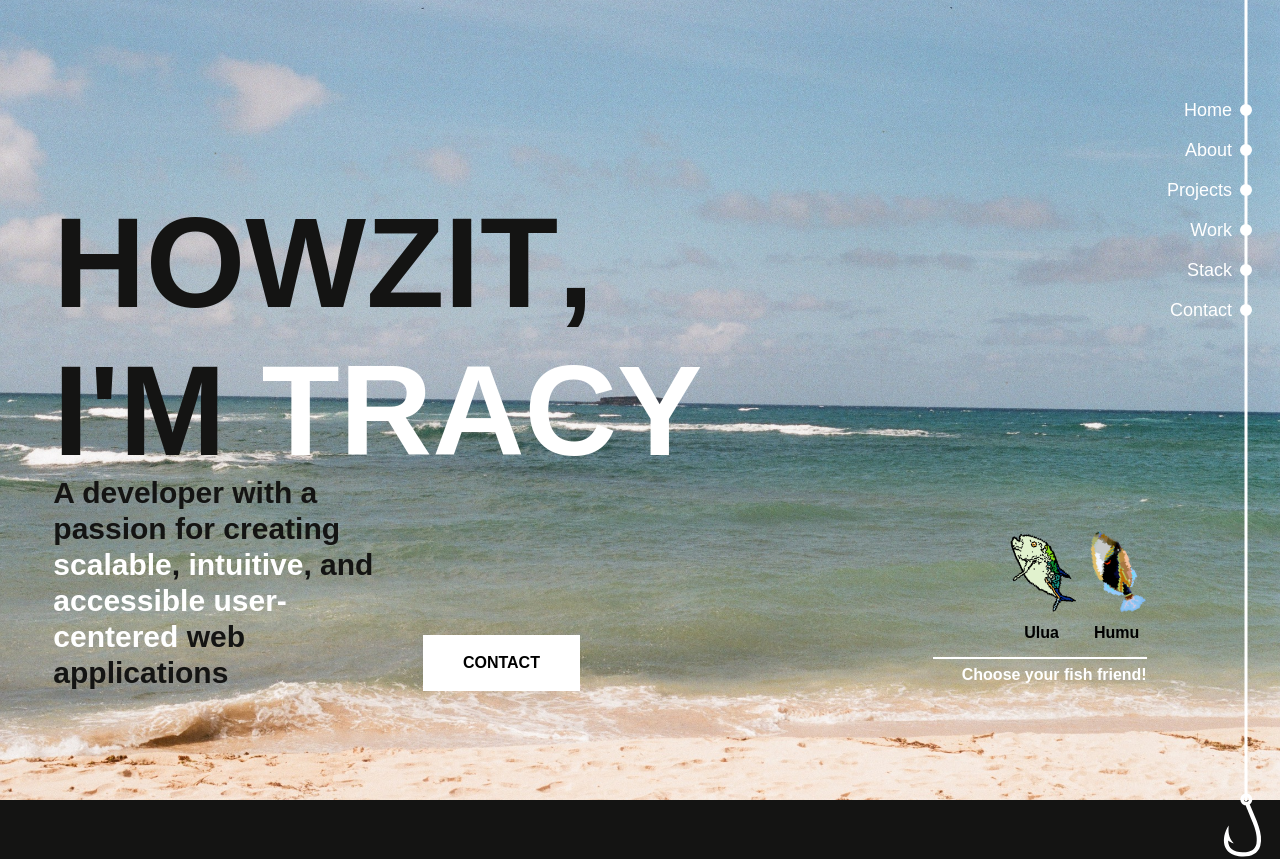
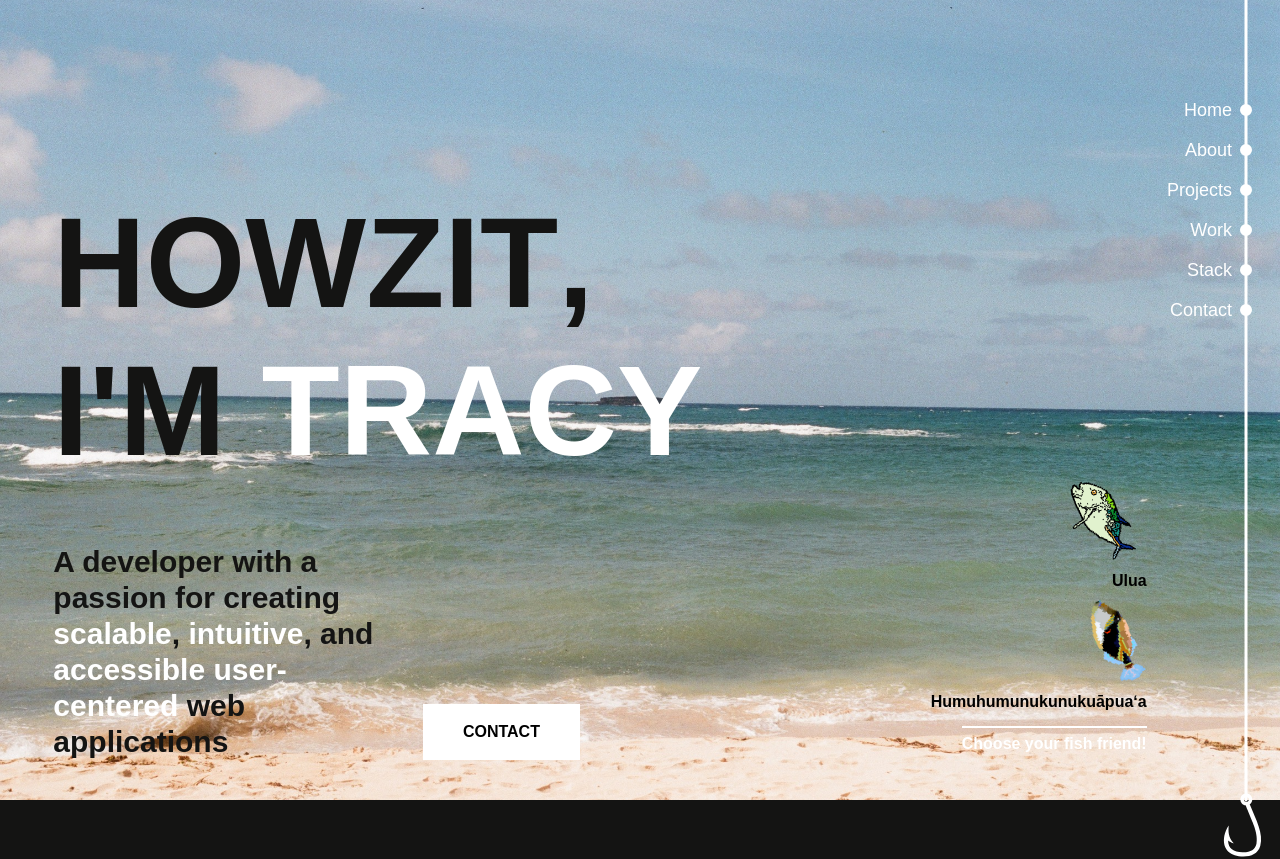
Before and after one commit to tracytnb/tracytnb-portfolio, a Next.js app: page / in a window 1280 px wide. Shown: the top 859 px of the page. Built offline with nearby package versions, Linux system fonts and the light colour scheme; a web font is replaced by a local one.

Commit message:
Updated text of fish and other UI changes

```diff
--- a/app/page.tsx
+++ b/app/page.tsx
@@ -66,7 +66,7 @@ export default function Home() {
           className="z-0 object-cover object-center"
         />
         <div
-          className="pointer-events-none absolute inset-x-0 top-0 z-1 h-36 bg-linear-to-b from-background to-transparent sm:h-44 md:h-52"
+          className="pointer-events-none absolute inset-x-0 -top-5 z-1 h-36 bg-linear-to-b from-background to-transparent/50 sm:h-44 md:h-80"
           aria-hidden
         />
         <Contact />
--- a/app/pages/Contact.tsx
+++ b/app/pages/Contact.tsx
@@ -25,7 +25,7 @@ const Contact = () => {
               height={300}
             />
             <div className="flex flex-col gap-6 md:w-3/5 lg:w-2/5 md:px-5 pr-20">
-              <p className="text-white/90 text-lg lg:text-[1.2vw] leading-5 sm:leading-5 md:leading-snug">
+              <p className="text-foreground text-lg lg:text-[1.2vw] leading-5 sm:leading-5 md:leading-snug">
                 Based in{" "}
                 <span className="text-white font-bold text-lg sm:text-lg md:text-lg lg:text-[1.1vw]">
                   Honolulu, HI
@@ -35,7 +35,7 @@ const Contact = () => {
                 contributing my own perspective and skills.
               </p>
 
-              <p className="text-white/85 text-lg lg:text-[1.2vw]  leading-5 sm:leading-5 md:leading-snug">
+              <p className="text-foreground text-lg lg:text-[1.2vw] leading-5 sm:leading-5 md:leading-snug">
                 I’m committed to developing software that is both practical and
                 engaging to use, with a strong focus on user experience and
                 thoughtful design. I delight in finding creative ways to solve
--- a/app/pages/Header.tsx
+++ b/app/pages/Header.tsx
@@ -199,11 +199,11 @@ const Header = () => {
           </motion.div>
 
           <div className="hidden gap-1 w-2/8 ml-auto mt-auto pr-20 md:block">
-            <div className="text-right">
+            <div className="text-right flex flex-col items-end">
               <button
                 type="button"
                 aria-pressed={cursor === "ulua"}
-                className="font-bold text-black hover:scale-110 transition-all duration-300"
+                className="font-bold text-black hover:scale-110 transition-all duration-300 flex flex-col items-end"
                 onClick={() => handleCursorChange("ulua")}
               >
                 <Image
@@ -218,7 +218,7 @@ const Header = () => {
               <button
                 type="button"
                 aria-pressed={cursor === "humu"}
-                className="font-bold text-black hover:scale-110 transition-all duration-300"
+                className="font-bold text-black hover:scale-110 transition-all duration-300 flex flex-col items-end"
                 onClick={() => handleCursorChange("humu")}
               >
                 <Image
@@ -227,7 +227,7 @@ const Header = () => {
                   width={60}
                   height={60}
                 />
-                <span className="text-black">Humu</span>
+                <span className="text-black">Humuhumunukunukuāpuaʻa</span>
               </button>
 
               <div className="ml-auto text-right pt-2">
```
